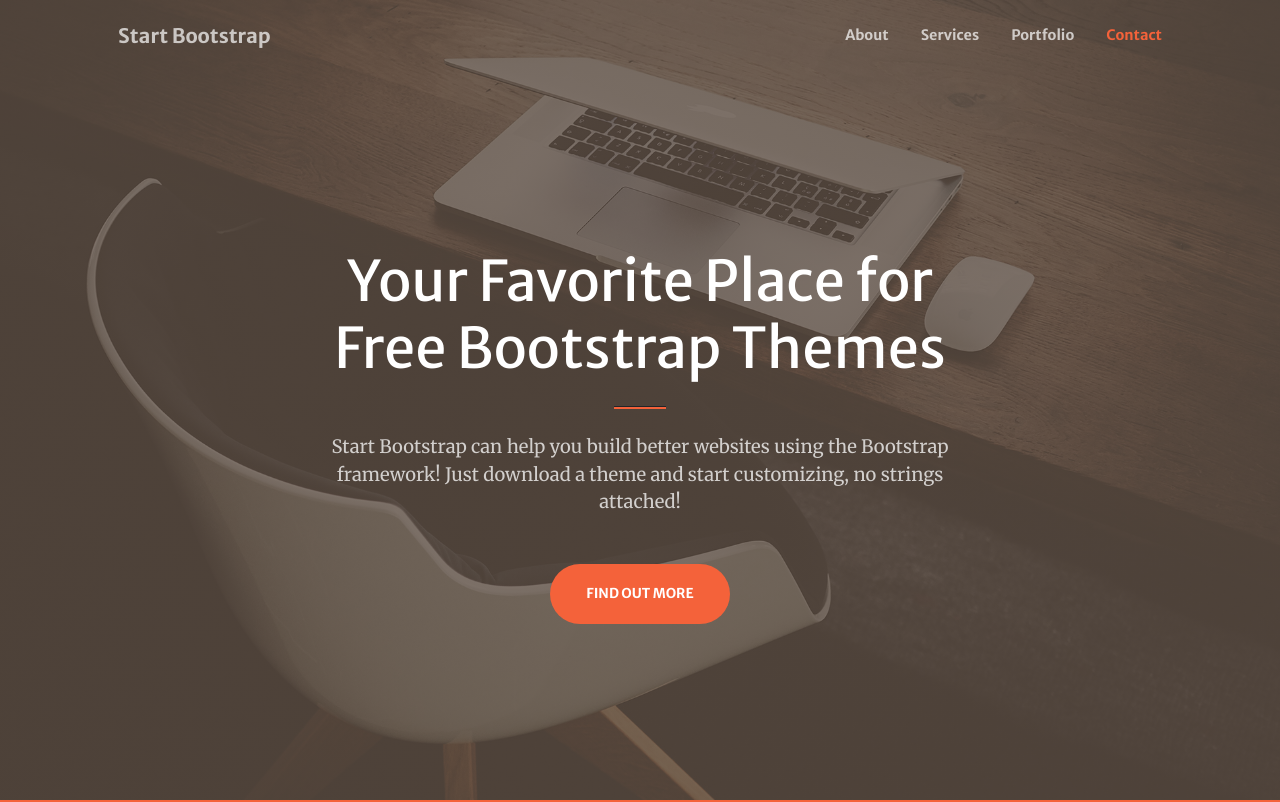
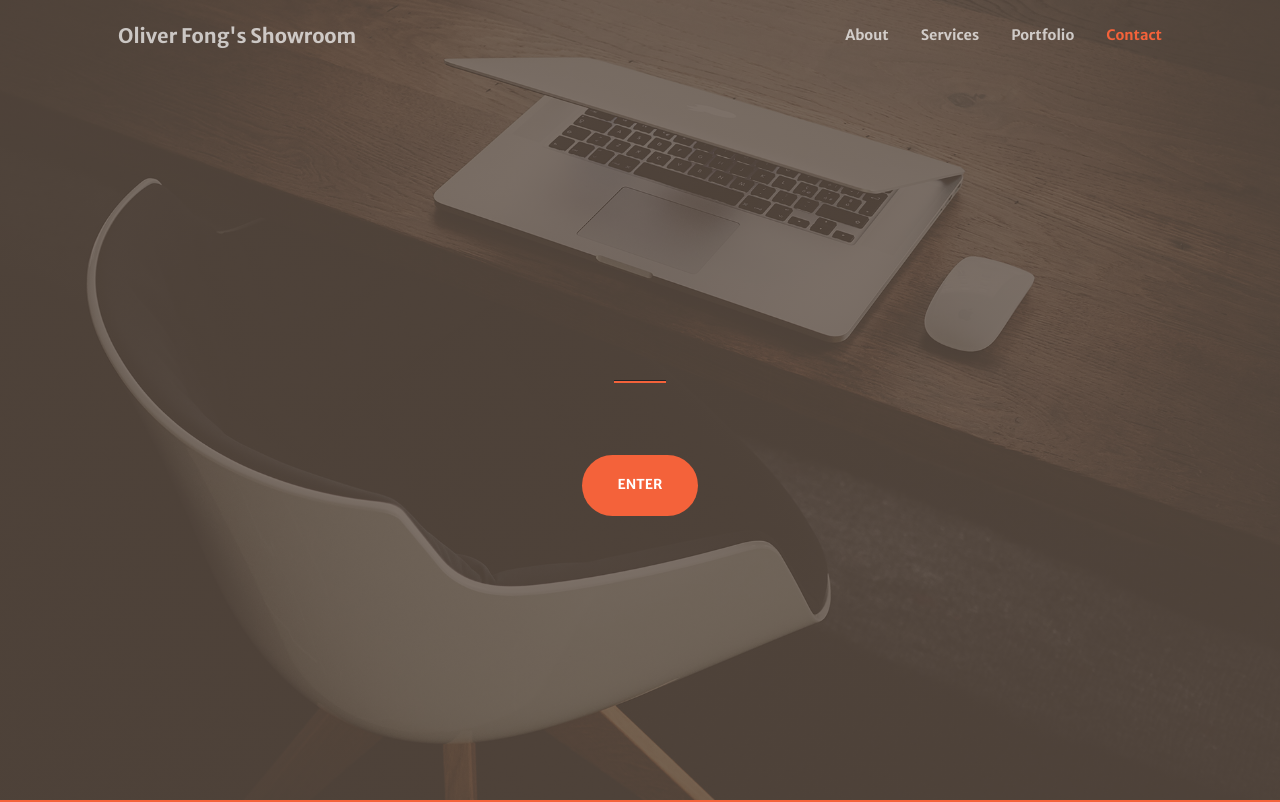
Before and after one commit to oliverfkt/showroom, a plain HTML site: page index.html in a window 1280 px wide. Shown: the top 802 px of the page. Drawn offline with nearby package versions, Linux system fonts and the light colour scheme; some packages are replaced by stand-ins of ours; a script that the page names is missing.

Commit message:
Edit Page

```diff
--- a/index.html
+++ b/index.html
@@ -5,7 +5,7 @@
         <meta name="viewport" content="width=device-width, initial-scale=1, shrink-to-fit=no" />
         <meta name="description" content="" />
         <meta name="author" content="" />
-        <title>Creative - Start Bootstrap Theme</title>
+        <title>Oliver Fong's Showroom</title>
         <!-- Favicon-->
         <link rel="icon" type="image/x-icon" href="assets/favicon.ico" />
         <!-- Bootstrap Icons-->
@@ -22,7 +22,7 @@
         <!-- Navigation-->
         <nav class="navbar navbar-expand-lg navbar-light fixed-top py-3" id="mainNav">
             <div class="container px-4 px-lg-5">
-                <a class="navbar-brand" href="#page-top">Start Bootstrap</a>
+                <a class="navbar-brand" href="#page-top">Oliver Fong's Showroom</a>
                 <button class="navbar-toggler navbar-toggler-right" type="button" data-bs-toggle="collapse" data-bs-target="#navbarResponsive" aria-controls="navbarResponsive" aria-expanded="false" aria-label="Toggle navigation"><span class="navbar-toggler-icon"></span></button>
                 <div class="collapse navbar-collapse" id="navbarResponsive">
                     <ul class="navbar-nav ms-auto my-2 my-lg-0">
@@ -39,12 +39,12 @@
             <div class="container px-4 px-lg-5 h-100">
                 <div class="row gx-4 gx-lg-5 h-100 align-items-center justify-content-center text-center">
                     <div class="col-lg-8 align-self-end">
-                        <h1 class="text-white font-weight-bold">Your Favorite Place for Free Bootstrap Themes</h1>
+                        <h1 class="text-white font-weight-bold"></h1>
                         <hr class="divider" />
                     </div>
                     <div class="col-lg-8 align-self-baseline">
-                        <p class="text-white-75 mb-5">Start Bootstrap can help you build better websites using the Bootstrap framework! Just download a theme and start customizing, no strings attached!</p>
-                        <a class="btn btn-primary btn-xl" href="#about">Find Out More</a>
+                        <p class="text-white-75 mb-5"></p>
+                        <a class="btn btn-primary btn-xl" href="#about">Enter</a>
                     </div>
                 </div>
             </div>
```
